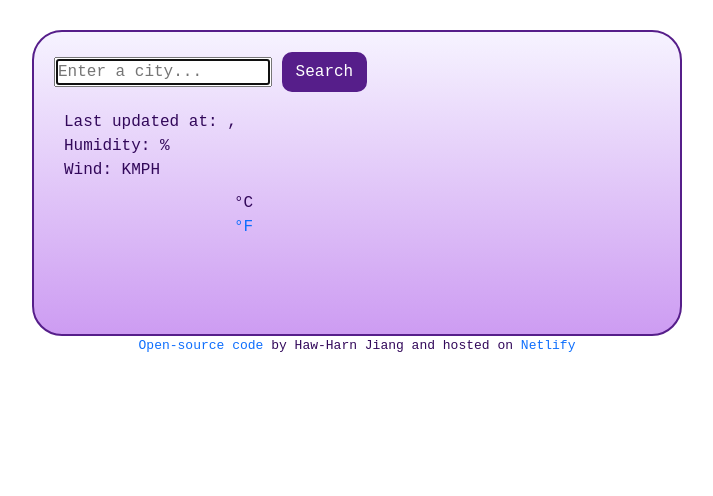
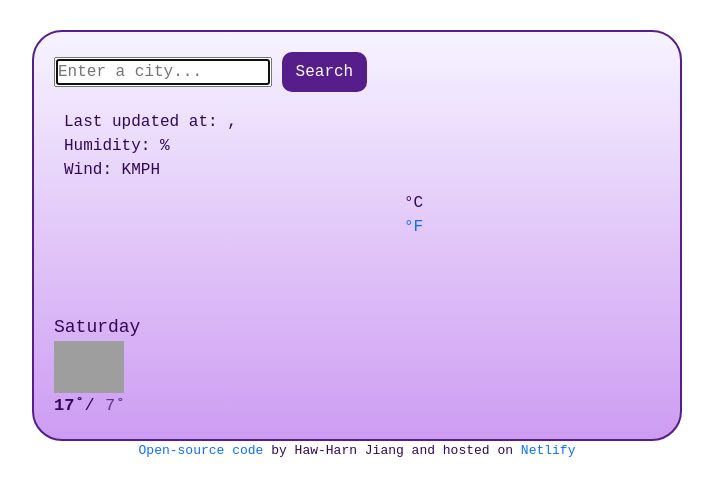
Before and after one commit to HHJ121/Lavender-WeatherApp, a plain HTML site: page index.html in a window 1280 px wide. Shown: the whole page, without its empty margins (283-996 px from the left). Drawn offline with nearby package versions, Linux system fonts and the light colour scheme; no server answers; grey boxes are pictures that could not be loaded.

Commit message:
Added in the forecast HTML and CSS

```diff
--- a/index.html
+++ b/index.html
@@ -64,13 +64,28 @@
               </div>
               <div class="row">
                 <div class="col-1">
+              <div class="fahrenheit-temp">
                    <a href="#" id="fahrenheit">°F</a>
-                </div>
               </div>
+            </div>
+            </div>
             </span>
         </span>
       </div>
     </div>
+            <div class="weather-forecast" id="forecast">
+              <div class="row">
+                <div class="col-2">
+                <div class="forecast-date">Saturday</div>
+                  <img src="http://openweathermap.org/img/wn/01n@2x.png" alt="" width="70" />
+
+                <div class="forecast-temp" id="forecast-temperature">
+                  <span class="forecast-max-temp"><strong id="max-temp">17˚</strong></span>/<span class="forecast-min-temp"> 7˚</span>
+
+              </div>
+            </div>
+            </div>
+          </div>
     </div>
       <div class="coder">
         <a href="https://github.com/HHJ121/Lavender-WeatherApp" target="_blank"
--- a/src/styles.css
+++ b/src/styles.css
@@ -34,7 +34,7 @@ ul.weather-condition {
 }
 
 div.current-temp {
-  padding-left: 30px;
+  padding-left: 200px;
 }
 
 span.temperature strong {
@@ -55,6 +55,18 @@ span.units {
 
 span.units a {
   text-decoration: none;
+}
+
+.forecast-date {
+  font-size: 18px;
+}
+
+.forecast-temp {
+  font-size: 17px;
+}
+
+.forecast-min-temp {
+  opacity: 0.7;
 }
 
 div.coder a {
```
